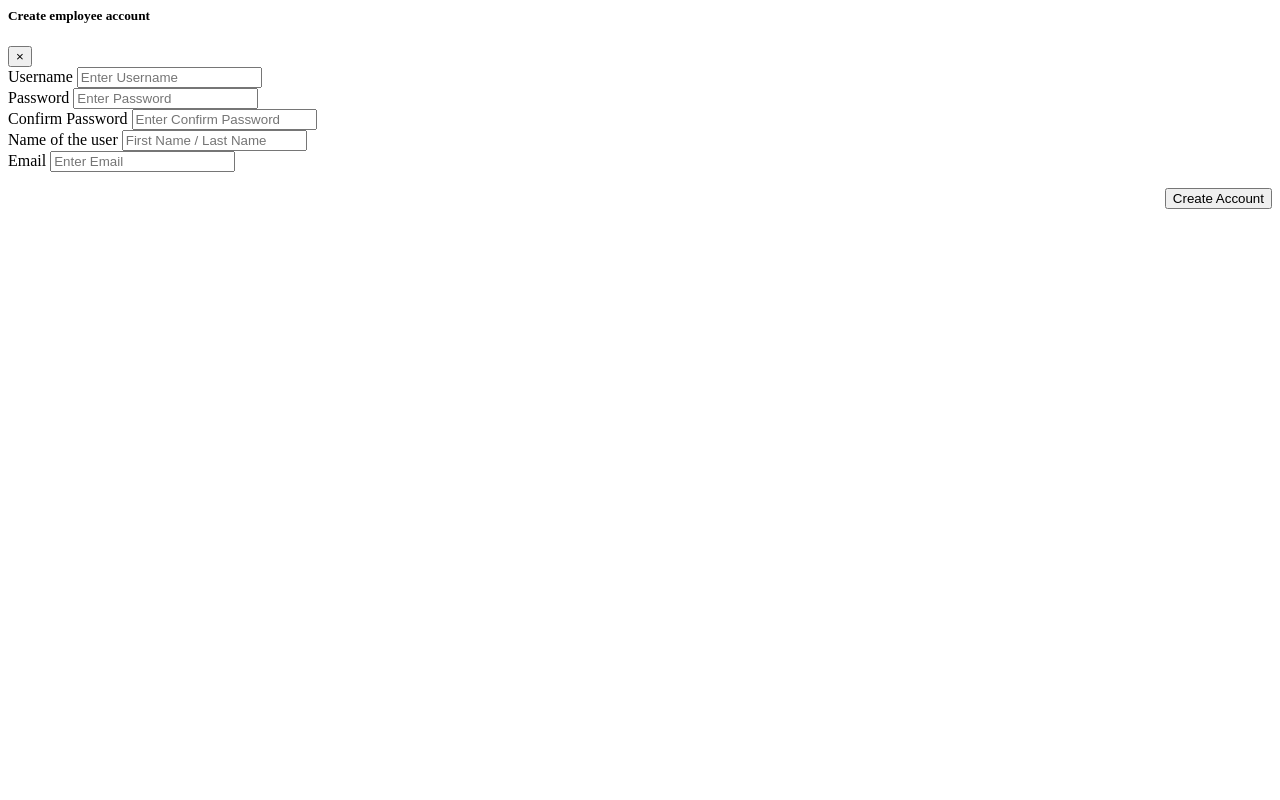
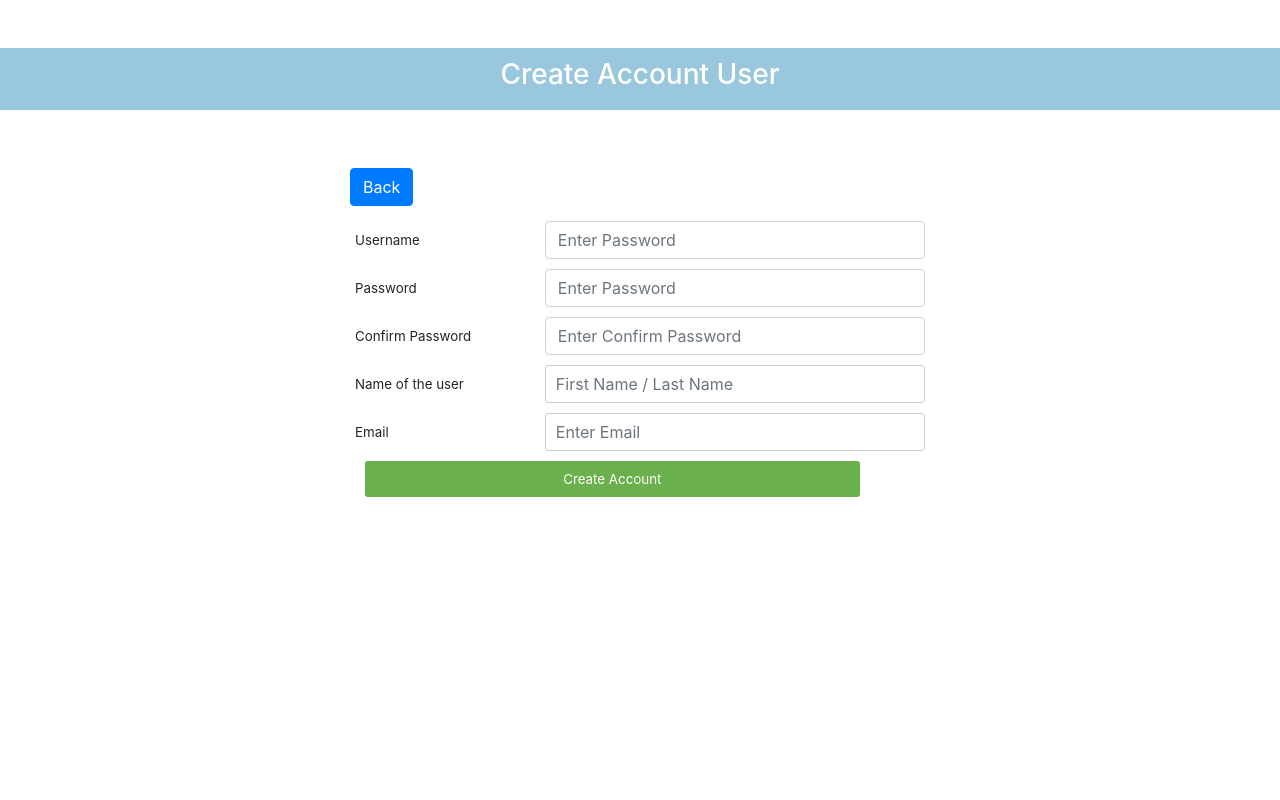
Before and after one commit to raldish/banbros-inv-system, a PHP site: page /admin/create_account.php in a window 1280 px wide. Run offline with PHP 8.4, Linux system fonts and the light colour scheme; some libraries are stand-ins or nearby versions.

Commit message:
Updated code

```diff
--- a/admin/change_password.php
+++ b/admin/change_password.php
@@ -156,8 +156,8 @@ if (isset($_POST['change_password'])) {
     </div>
 <?php } ?>
     <div id="divheader">
-            <form action="" method="post">
-            <a href="index.php"  class="btn btn-primary">Back</a>
+        <form action="" method="post">
+            <a href="index.php"  class="btn btn-primary" style="margin-bottom:10px">Back</a>
                 <table width="100%">
                         <tr>
                             <td>Old Password</td>
--- a/admin/create_account.php
+++ b/admin/create_account.php
@@ -1,4 +1,4 @@
-<!-- Signup Modal -->
+<!-- Signup Modal
 <div class="modal fade" id="signupModal" tabindex="-1" role="dialog" aria-labelledby="signupModalLabel" aria-hidden="true">
     <div class="modal-dialog" role="document">
         <div class="modal-content">
@@ -8,32 +8,150 @@
                     <span aria-hidden="true">&times;</span>
                 </button>
                 </div>
-                <div class="modal-body">
+                <div class="modal-body"> -->
+        <head>
+            <title>Create Account</title>
+                <style>
+        body{
+            background-attachment: fixed;
+            background-color: #eee;
+            font-family:arial;
+        }
+
+        p{
+            font-size: 10pt;
+        }
+
+        #divheader{
+            margin:auto;
+            width: 600px;
+            border-radius: 3px;
+            padding: 10px;
+            background: #fff;
+            font-size: 10px;
+        }
+
+        input[type=text]{
+            width: 100%;
+            padding: 10px;
+            border: 1px solid #ccc;
+            -webkit-transition: 0.5s;
+            transition: 0.5s;
+            outline: none;
+            border-radius: 3px;
+        }
+
+        input[type=text]:focus{
+            border: 1px solid green;
+            border-radius: 3px;
+        }
+
+        #table{
+            border-collapse:collapse;
+            padding: 5px;
+            font-size: 10pt;
+        }
+
+        tr td{
+            padding: 5px;
+            font-size: 10pt;
+        }
+
+        #submit{
+            padding: 10px;
+            background:rgba(106, 176, 76, 1.0);
+            color: #fff;
+            border-radius: 3px;
+            border: none;
+            cursor: pointer;
+            width: 275%;
+        }
+
+        #submit:hover{
+            background:rgba(0, 148, 50, 1.0)
+        }
+
+        #delete{
+            padding: 10px;
+            background: #d63031;
+            color: #fff;
+            border-radius: 3px;
+            border:none;
+            cursor: pointer;
+            width: 100%;
+        }
+
+        #delete:hover{
+            background: #EA2027;
+        }
+
+        h3{
+            text-align: center;
+        }
+        .footer {
+        position: fixed;
+        left: 0;
+        bottom: 0;
+        width: 100%;
+        color: white;
+        text-align: center;
+        }
+    </style>
+
+    <script src="https://cdnjs.cloudflare.com/ajax/libs/jquery/3.7.1/jquery.min.js"></script>
+    <link rel="stylesheet" href="https://cdnjs.cloudflare.com/ajax/libs/font-awesome/6.6.0/css/all.min.css" integrity="sha512-Kc323vGBEqzTmouAECnVceyQqyqdsSiqLQISBL29aUW4U/M7pSPA/gEUZQqv1cwx4OnYxTxve5UMg5GT6L4JJg==" crossorigin="anonymous" referrerpolicy="no-referrer" />
+    <link rel="stylesheet" href="https://cdn.jsdelivr.net/npm/bootstrap@4.4.1/dist/css/bootstrap.min.css" integrity="sha384-Vkoo8x4CGsO3+Hhxv8T/Q5PaXtkKtu6ug5TOeNV6gBiFeWPGFN9MuhOf23Q9Ifjh" crossorigin="anonymous">
+</head>
+<body>
+<br>
+<br>
+<div class="panel-heading" style="color:white;background:#99C7DD;padding:10px"><h3>Create Account User</h3></div>
+<br><br>
+<!-- Display success or error message -->
+<?php if (isset($success_message)) { ?>
+    <div class="alert">
+        <?php echo $success_message; ?>
+    </div>
+        <script>
+            setTimeout(function() {
+            window.location.href = 'index.php';
+            }, 2000); // redirect to index.php after 2 seconds
+        </script>
+<?php } elseif (isset($error_message)) { ?>
+    <div class="alert">
+        <?php echo $error_message; ?>
+    </div>
+<?php } ?>
+    <div id="divheader">
+        <a href="index.php"  class="btn btn-primary" style="margin-bottom:10px">Back</a>
                     <form action="signup.php" method="POST">
-                        <div class="form-group">
-                            <label for="username">Username </label>
-                            <input type="text" class="form-control" id="username" name="username" placeholder="Enter Username" required>
-                        </div>
-                        <div class="form-group">
-                            <label for="password">Password </label>
-                            <input type="password" class="form-control" id="password" name="password" placeholder="Enter Password" required>
-                        </div>
-                        <div class="form-group">
-                            <label for="confirm_password">Confirm Password</label>
-                            <input type="password" class="form-control" id="confirm_password" name="confirm_password" placeholder="Enter Confirm Password" required>
-                        </div>
-                        <div class="form-group">
-                            <label for="name">Name of the user </label>
-                            <input type="text" class="form-control" id="name" name="name" placeholder="First Name / Last Name" required>
-                        </div>
-                        <div class="form-group">
-                            <label for="name">Email </label>
-                            <input type="text" class="form-control" id="email" name="email" placeholder="Enter Email" required>
-                        </div>
-                        <p align ="right">
-                        <button type="submit" class="btn btn-primary" style="align-items:Center">Create Account</button></p>
-                    </form>
-                </div>
-            </div>
+                        <!-- <p align ="right">
+                        <button type="submit" class="btn btn-primary" style="align-items:Center">Create Account</button></p> -->
+                        <table width="100%">
+                        <tr>
+                            <td>Username</td>
+                            <td><input type="password" class="form-control" id="password" name="password" placeholder="Enter Password" required></td>
+                        </tr>
+                        <tr>
+                            <td>Password</td>
+                            <td><input type="password" class="form-control" id="password" name="password" placeholder="Enter Password" required></td>
+                        </tr>
+                        <tr>
+                            <td>Confirm Password</td>
+                            <td><input type="password" class="form-control" id="confirm_password" name="confirm_password" placeholder="Enter Confirm Password" required></td>
+                        </tr>
+                        <tr>
+                            <td>Name of the user</td>
+                            <td><input type="text" class="form-control" id="name" name="name" placeholder="First Name / Last Name" required></td>
+                        </tr>
+                        <tr>
+                            <td>Email</td>
+                            <td><input type="text" class="form-control" id="email" name="email" placeholder="Enter Email" required></td>
+                        </tr>
+                        <tr>
+                            <td><button type="submit" id="submit" name="change_password" style="margin-left:10px;">Create Account</button></td>
+                        </tr>
+                </table>
+            </form>
         </div>
     </div>
```
